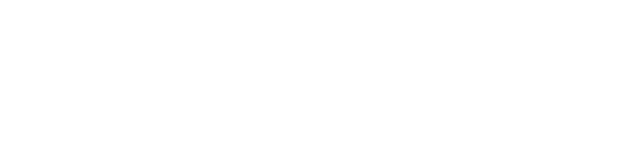
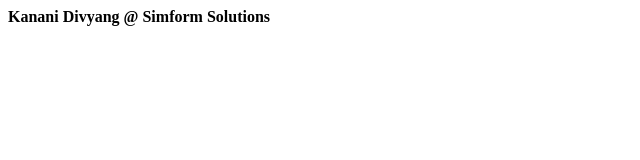
Before and after one commit to div-simform/GIT_LMS_TEST, a plain HTML site: page index.html in a window 1280 px wide. Shown: the whole page, without its empty margins (0-640 px from the left). Drawn offline with Linux system fonts and the light colour scheme.

Commit message:
Feature-2_Name Added...

```diff
--- a/index.html
+++ b/index.html
@@ -9,7 +9,7 @@
 </head>
 
 <body>
-
+    <b>Kanani Divyang @ Simform Solutions</b>
 </body>
 
 </html>
```
